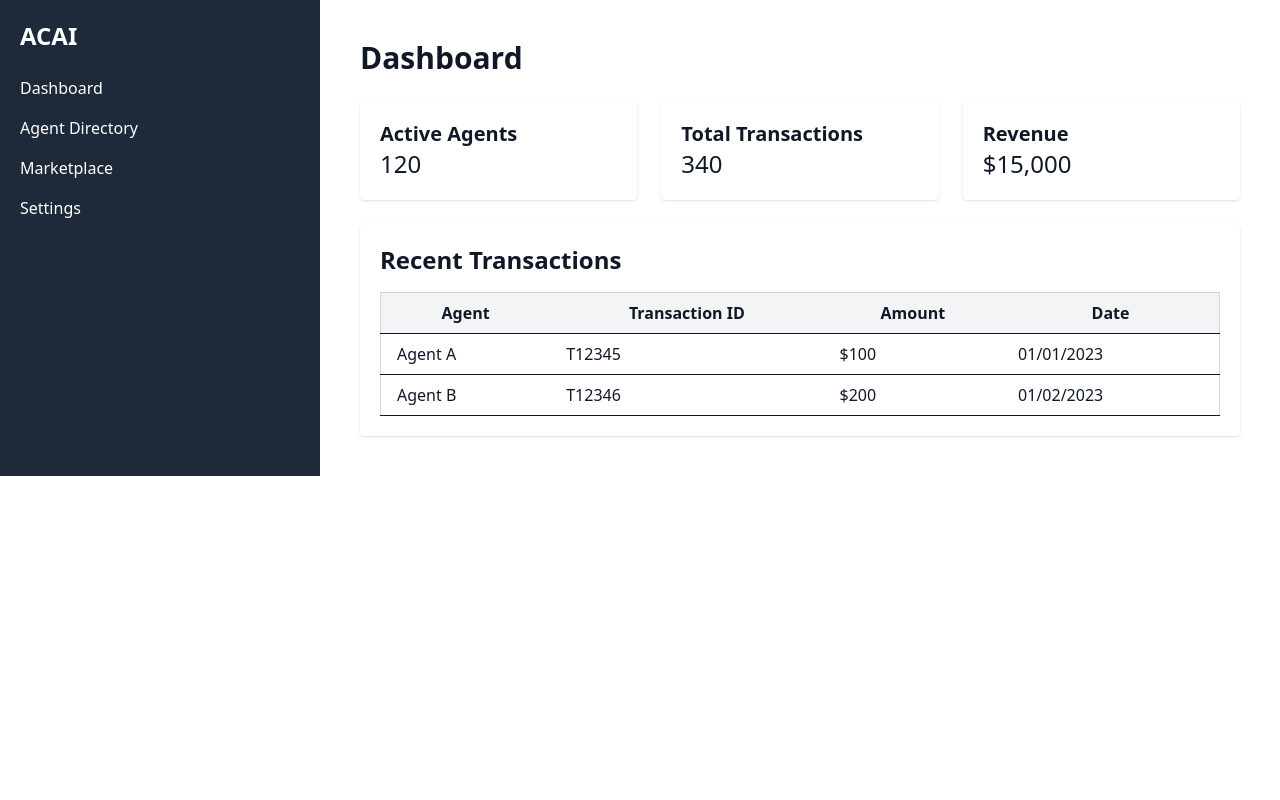
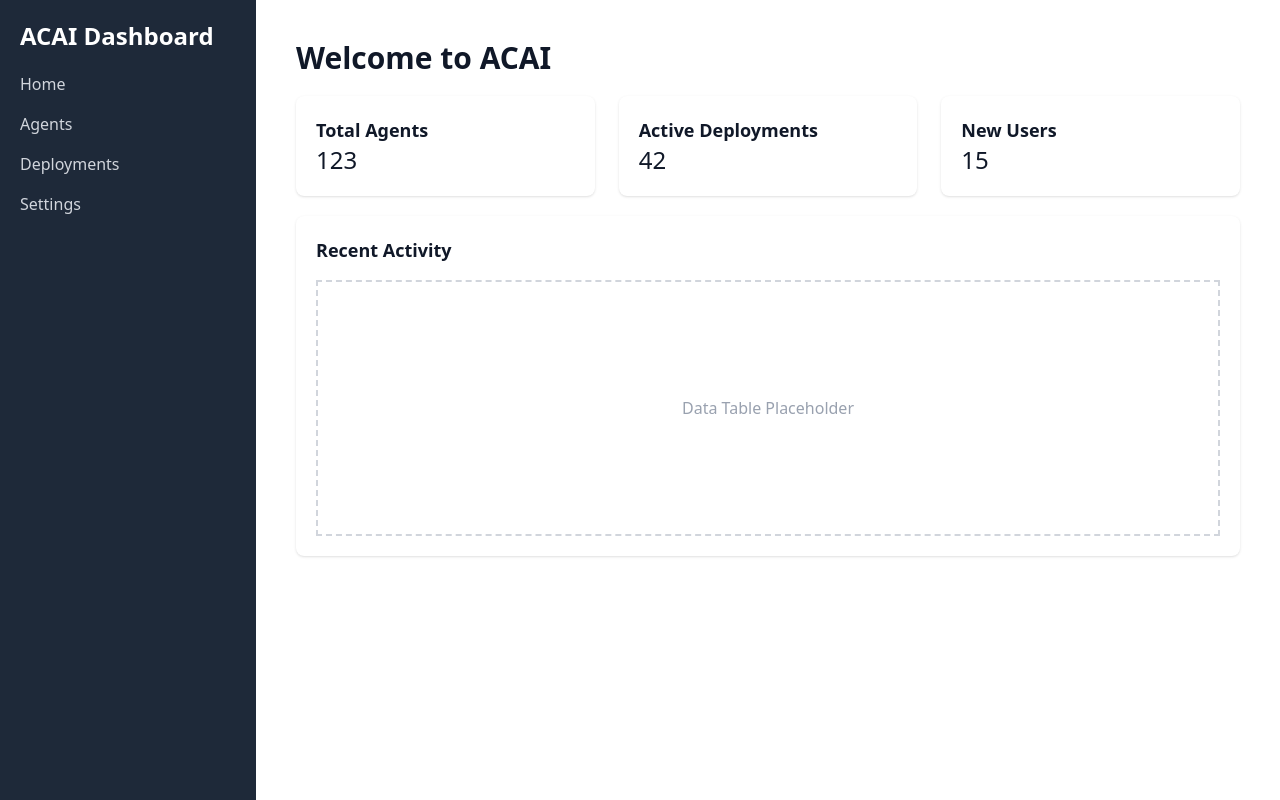
Before and after one commit to chetjainn/acai, a Next.js app: page /dashboard in a window 1280 px wide. Built offline with nearby package versions, Linux system fonts and the light colour scheme.

Commit message:
Initial build by One Machine AI Accelerator

```diff
--- a/src/app/dashboard/page.tsx
+++ b/src/app/dashboard/page.tsx
@@ -3,62 +3,49 @@ import React from 'react';
 const Dashboard: React.FC = () => {
   return (
     <div className="flex">
-      <aside className="w-1/4 bg-gray-800 text-white p-5">
-        <h2 className="text-2xl font-bold mb-6">ACAI</h2>
+      {/* Sidebar */}
+      <aside className="w-64 h-screen bg-gray-800 text-white p-5">
+        <h2 className="text-2xl font-semibold mb-5">ACAI Dashboard</h2>
         <nav>
           <ul>
-            <li className="mb-4"><a href="#" className="hover:text-gray-400">Dashboard</a></li>
-            <li className="mb-4"><a href="#" className="hover:text-gray-400">Agent Directory</a></li>
-            <li className="mb-4"><a href="#" className="hover:text-gray-400">Marketplace</a></li>
-            <li className="mb-4"><a href="#" className="hover:text-gray-400">Settings</a></li>
+            <li className="mb-4"><a href="#" className="text-gray-300 hover:text-white">Home</a></li>
+            <li className="mb-4"><a href="#" className="text-gray-300 hover:text-white">Agents</a></li>
+            <li className="mb-4"><a href="#" className="text-gray-300 hover:text-white">Deployments</a></li>
+            <li className="mb-4"><a href="#" className="text-gray-300 hover:text-white">Settings</a></li>
           </ul>
         </nav>
       </aside>
+
+      {/* Main Content */}
       <main className="flex-1 p-10">
-        <header className="mb-6">
-          <h1 className="text-3xl font-bold">Dashboard</h1>
+        {/* Header */}
+        <header className="flex justify-between items-center mb-5">
+          <h1 className="text-3xl font-bold">Welcome to ACAI</h1>
         </header>
-        <section className="grid grid-cols-3 gap-6 mb-6">
-          <div className="bg-white p-5 rounded shadow">
-            <h3 className="text-xl font-semibold">Active Agents</h3>
-            <p className="text-2xl">120</p>
+
+        {/* Stat Cards */}
+        <div className="grid grid-cols-1 md:grid-cols-3 gap-6 mb-5">
+          <div className="bg-white p-5 rounded-lg shadow">
+            <h2 className="text-lg font-semibold">Total Agents</h2>
+            <p className="text-2xl">123</p>
           </div>
-          <div className="bg-white p-5 rounded shadow">
-            <h3 className="text-xl font-semibold">Total Transactions</h3>
-            <p className="text-2xl">340</p>
+          <div className="bg-white p-5 rounded-lg shadow">
+            <h2 className="text-lg font-semibold">Active Deployments</h2>
+            <p className="text-2xl">42</p>
           </div>
-          <div className="bg-white p-5 rounded shadow">
-            <h3 className="text-xl font-semibold">Revenue</h3>
-            <p className="text-2xl">$15,000</p>
+          <div className="bg-white p-5 rounded-lg shadow">
+            <h2 className="text-lg font-semibold">New Users</h2>
+            <p className="text-2xl">15</p>
           </div>
-        </section>
-        <section className="bg-white p-5 rounded shadow">
-          <h2 className="text-2xl font-semibold mb-4">Recent Transactions</h2>
-          <table className="min-w-full border border-gray-300">
-            <thead>
-              <tr className="bg-gray-100">
-                <th className="px-4 py-2 border-b">Agent</th>
-                <th className="px-4 py-2 border-b">Transaction ID</th>
-                <th className="px-4 py-2 border-b">Amount</th>
-                <th className="px-4 py-2 border-b">Date</th>
-              </tr>
-            </thead>
-            <tbody>
-              <tr>
-                <td className="px-4 py-2 border-b">Agent A</td>
-                <td className="px-4 py-2 border-b">T12345</td>
-                <td className="px-4 py-2 border-b">$100</td>
-                <td className="px-4 py-2 border-b">01/01/2023</td>
-              </tr>
-              <tr>
-                <td className="px-4 py-2 border-b">Agent B</td>
-                <td className="px-4 py-2 border-b">T12346</td>
-                <td className="px-4 py-2 border-b">$200</td>
-                <td className="px-4 py-2 border-b">01/02/2023</td>
-              </tr>
-            </tbody>
-          </table>
-        </section>
+        </div>
+
+        {/* Data Table Placeholder */}
+        <div className="bg-white p-5 rounded-lg shadow">
+          <h2 className="text-lg font-semibold mb-4">Recent Activity</h2>
+          <div className="h-64 border-2 border-dashed border-gray-300 flex items-center justify-center text-gray-400">
+            Data Table Placeholder
+          </div>
+        </div>
       </main>
     </div>
   );
--- a/src/app/page.tsx
+++ b/src/app/page.tsx
@@ -1,61 +1,40 @@
-import React from 'react';
-
 export default function LandingPage() {
   return (
-    <div className="bg-gray-50 min-h-screen">
+    <div className="bg-gray-100">
       {/* Hero Section */}
-      <section className="bg-white">
-        <div className="max-w-6xl mx-auto px-5 py-24 flex flex-col items-center">
-          <h1 className="text-4xl font-bold text-gray-900 text-center">
-            Empower Your Solutions with AI Agents
-          </h1>
-          <p className="mt-4 text-lg text-gray-600 text-center max-w-xl">
-            Discover, integrate, and interact with AI agents tailored for your needs. Join the future of intelligent technology with ACAI Marketplace.
-          </p>
-          <div className="mt-6">
-            <a href="#get-started" className="px-6 py-2 font-semibold text-white bg-blue-600 rounded-lg hover:bg-blue-700">
-              Get Started
+      <section className="relative w-full h-full bg-cover bg-center" style={{ backgroundImage: "url('/hero-image.jpg')" }}>
+        <div className="flex items-center justify-center h-full bg-black bg-opacity-50">
+          <div className="text-center text-white">
+            <h1 className="text-4xl md:text-6xl font-bold mb-4">Discover the Future of AI Agents</h1>
+            <p className="text-md md:text-lg mb-8">Explore, Compare, and Deploy AI Solutions Effortlessly</p>
+            <a href="#features" className="px-6 py-3 bg-blue-500 hover:bg-blue-600 rounded-md text-white font-semibold">
+              Learn More
             </a>
           </div>
         </div>
       </section>
 
       {/* Features Section */}
-      <section className="py-16">
-        <div className="max-w-6xl mx-auto px-5">
-          <div className="flex flex-col md:flex-row md:space-x-8">
-            <div className="flex-1 mb-8 md:mb-0">
-              <h2 className="text-3xl font-bold text-gray-900">
-                Why Choose ACAI?
-              </h2>
-              <p className="mt-4 text-gray-600">
-                Our platform offers a diverse marketplace, robust features, and seamless integration, making it the ideal choice for innovators.
-              </p>
+      <section id="features" className="py-16">
+        <div className="container mx-auto px-8">
+          <h2 className="text-3xl font-semibold text-center mb-12">Exclusive Features</h2>
+          <div className="flex flex-wrap -mx-4">
+            <div className="w-full md:w-1/3 px-4 mb-8 md:mb-0">
+              <div className="p-6 bg-white shadow-md rounded-lg text-center">
+                <h3 className="text-xl font-semibold mb-4">Comprehensive Directory</h3>
+                <p>Quickly find agents suited to your needs from a vast library of AI solutions.</p>
+              </div>
             </div>
-            <div className="flex-1 grid grid-cols-1 sm:grid-cols-2 gap-6">
-              <div className="bg-white p-6 rounded-lg shadow-md">
-                <h3 className="font-semibold text-gray-800">Diverse Agent Solutions</h3>
-                <p className="text-gray-600 mt-2">
-                  Access a wide range of AI agents to solve complex problems across industries.
-                </p>
+            <div className="w-full md:w-1/3 px-4 mb-8 md:mb-0">
+              <div className="p-6 bg-white shadow-md rounded-lg text-center">
+                <h3 className="text-xl font-semibold mb-4">Seamless Deployment</h3>
+                <p>Deploy AI agents to your environment with just a few clicks, minimizing downtimes.</p>
               </div>
-              <div className="bg-white p-6 rounded-lg shadow-md">
-                <h3 className="font-semibold text-gray-800">Seamless Integration</h3>
-                <p className="text-gray-600 mt-2">
-                  Easily integrate AI agents with your existing workflows and systems.
-                </p>
-              </div>
-              <div className="bg-white p-6 rounded-lg shadow-md">
-                <h3 className="font-semibold text-gray-800">Scalable Infrastructure</h3>
-                <p className="text-gray-600 mt-2">
-                  Built on a robust infrastructure, ensuring reliability and scalability.
-                </p>
-              </div>
-              <div className="bg-white p-6 rounded-lg shadow-md">
-                <h3 className="font-semibold text-gray-800">Real-Time Interactions</h3>
-                <p className="text-gray-600 mt-2">
-                  Experience real-time interactions with AI agents for immediate insights.
-                </p>
+            </div>
+            <div className="w-full md:w-1/3 px-4">
+              <div className="p-6 bg-white shadow-md rounded-lg text-center">
+                <h3 className="text-xl font-semibold mb-4">Real-time Evaluation</h3>
+                <p>Get in-depth analytics and performance reports on the agents you use.</p>
               </div>
             </div>
           </div>
@@ -63,17 +42,13 @@ export default function LandingPage() {
       </section>
 
       {/* Call to Action Section */}
-      <section id="get-started" className="bg-blue-600 text-white py-16">
-        <div className="max-w-6xl mx-auto px-5 text-center">
-          <h2 className="text-3xl font-bold">Ready to Innovate?</h2>
-          <p className="mt-4 text-lg">
-            Join our community of forward-thinking innovators and start implementing AI solutions today.
-          </p>
-          <div className="mt-6">
-            <a href="/signup" className="px-8 py-3 font-semibold bg-white text-blue-600 rounded-lg hover:bg-gray-100">
-              Sign Up Now
-            </a>
-          </div>
+      <section className="bg-blue-600 py-16">
+        <div className="container mx-auto px-8 text-white text-center">
+          <h2 className="text-3xl font-semibold mb-4">Join the Revolution in AI</h2>
+          <p className="mb-8">Sign up now to start exploring the possibilities of AI agents.</p>
+          <a href="#signup" className="px-8 py-4 bg-white text-blue-600 rounded-md font-semibold">
+            Get Started
+          </a>
         </div>
       </section>
     </div>
```
Also changed, not shown: 1 other file (tests, documents, lock files or other folders).
